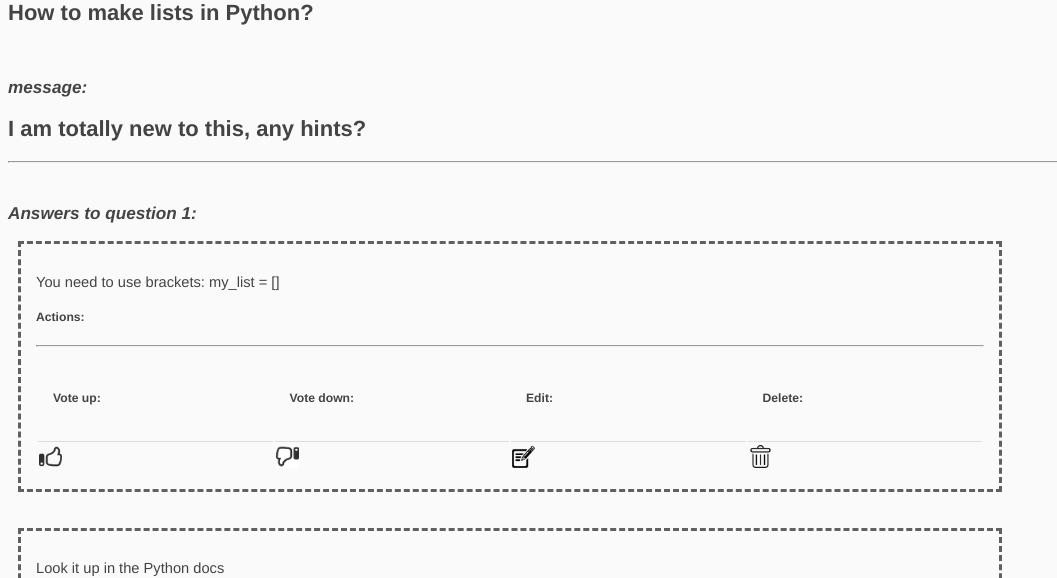
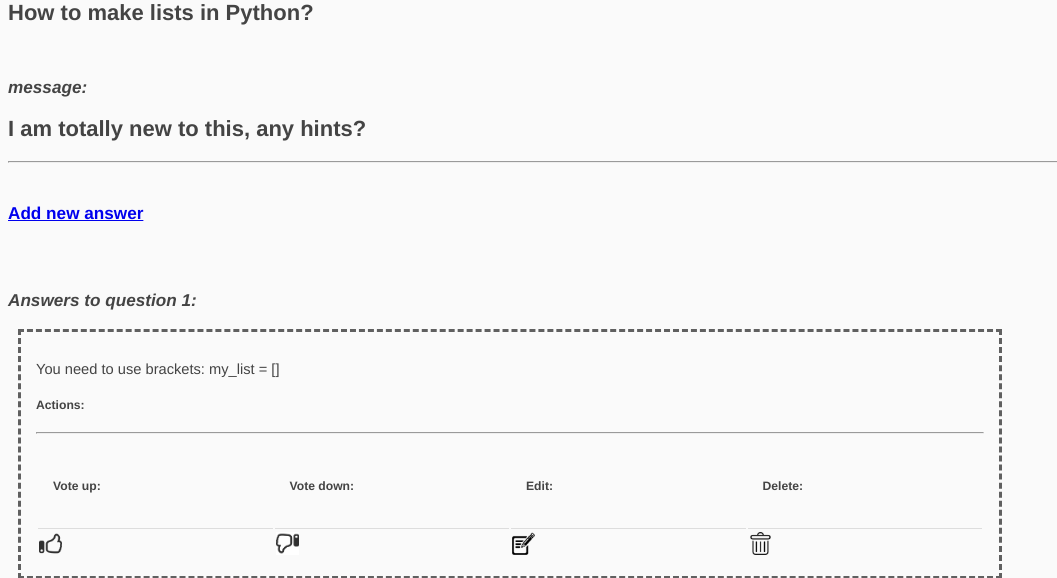
Before and after one commit to Therion95/Ask-mate, a Flask app: page /question/1 in a window 1280 px wide. Shown: the part 132-710 px from the top of the page, without its empty margins (0-1057 px from the left). Run offline with Flask 2, Linux system fonts and the light colour scheme.

Commit message:
corrected the website path while answering questions

```diff
--- a/data/answers.csv
+++ b/data/answers.csv
@@ -1,3 +1,6 @@
 id,submission_time,vote_number,question_id,message,image
 1,1493398154,4,1,"You need to use brackets: my_list = []",
 2,1493088154,35,1,"Look it up in the Python docs",
+
+3,0,0,0,sasassa,static/answer_images\ask.PNG
+4,0,0,0,sasassa,static/answer_images\bubble-sort-flowchart.png
--- a/server.py
+++ b/server.py
@@ -34,13 +34,15 @@ def question_display(question_id):
 
 # TODO: get_or_404()
 
-@app.route('/answer', methods=['GET'])
-def display_answer_question():
-    return render_template('answer_question.html')
+@app.route('/question/<question_id>/new_answer', methods=['GET'])
+def display_answer_question(question_id):
+    qid = int(question_id)
+    return render_template('answer_question.html', q_id=qid)
 
 
-@app.route('/answer', methods=['POST'])
-def answer_question():
+@app.route('/question/<question_id>', methods=['POST'])
+def answer_question(question_id):
+    qid = int(question_id)
     if 'image' not in request.files:
         return "There is no file in form"
     image = request.files['image']
@@ -56,7 +58,7 @@ def answer_question():
     print(data)
     connection.csv_appending(ANSWERS, data)
 
-    return redirect(url_for('index'))
+    return redirect(url_for('question_display', question_id=qid))
 
 
 @app.route('/add_question', methods=['GET'])
--- a/templates/question.html
+++ b/templates/question.html
@@ -13,6 +13,7 @@
     <br><p><h3><i>{{ headers[5] }}:</i></h3>
     <p><h2>{{ question[headers[5]] }}</h2>
     <hr><br>
+    <h3><a href="{{ url_for("display_answer_question", question_id=question["id"]) }}">Add new answer</a></h3><br><br>
     <p><h3><i>Answers to question {{ question['id'] }}:</i></h3></p>
 
     {% for answer in answers %}
```
Also changed, not shown: templates/answer_question.html (+12 -16 lines), static/answer_images/ask.PNG (added), static/answer_images/bubble-sort-flowchart.png (added).
